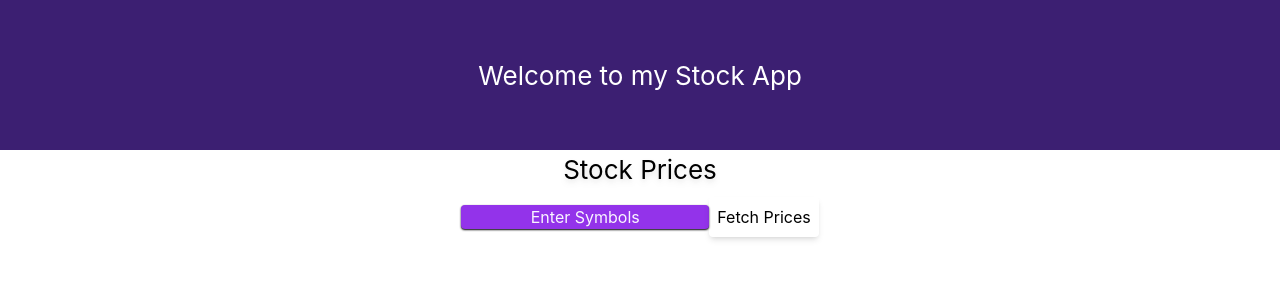
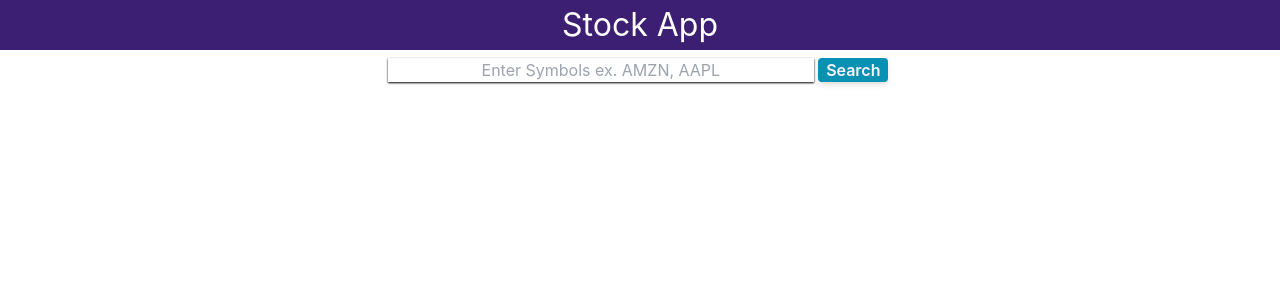
Before and after one commit to huntermasonb/stock-app, a React (Create React App) app: page / in a window 1280 px wide. Shown: the top 300 px of the page. Built offline with nearby package versions, Linux system fonts and the light colour scheme.

Commit message:
Minor styling changes to the stock prices being displayed.

```diff
--- a/src/App.css
+++ b/src/App.css
@@ -1,20 +1,21 @@
 /* HEADER */
 .App-header {
   background-color: #3c1f72;
-  min-height: 150px;
+  min-height: 50px;
   display: flex;
   flex-direction: row;
   align-items: center;
   justify-content: center;
-  font-size: calc(10px + 2vmin);
+  font-size: calc(16px + 2vmin);
   color: white;
 }
 
 /* BODY */
 .App-body h1 {
   text-align: center;
-  font-size: calc(10px + 2vmin);
+  font-size: calc(8px + 2vmin);
+  text-shadow: .2px -1px black;
 }
-.App-body .stock-prices ::placeholder  {
-  color: rgb(250 245 255 / var(--tw-text-opacity));
+#stockPrices {
+  display:none;
 }
--- a/src/App.js
+++ b/src/App.js
@@ -19,7 +19,7 @@ function App() {
         >
           Learn React
         </a>  */}
-        <h1> Welcome to my Stock App</h1>
+        <h1>Stock App</h1>
       </header>
       <div className='App-body'>
           <StockPrice />
--- a/src/StockPrice.js
+++ b/src/StockPrice.js
@@ -7,11 +7,13 @@ const StockPrice = () => {
 
   const handleInputChange = (event) => {
     setSymbols(event.target.value);
+    document.getElementById('stockPrices').style.display="none";
   };
 
   const handleSubmit = (event) => {
-    event.preventDefault(); // Prevent default form submission behavior
+    event.preventDefault();
     fetchData();
+    document.getElementById('stockPrices').style.display="block";
   };
 
   const fetchData = async () => {
@@ -22,7 +24,7 @@ const StockPrice = () => {
         params: {
           symbol: symbols,
           format: 'json',
-          outputsize: '30'
+          outputsize: '10'
         },
         headers: {
           'X-RapidAPI-Key': '577a69f858msh40fe029fdfb0c7bp1d982cjsna5b05d487d92',
@@ -32,31 +34,41 @@ const StockPrice = () => {
 
       try {
         const response = await axios.request(options);
+        if (response.status == "error"){
+          alert("Error: Please make sure you entered valid stock symbols.")
+          return;
+        }
         setPrices(response.data);
-      } catch (error) {
+      }
+      catch (error) {
         console.error(error);
       }
+    } else {
+      alert("Please make sure to enter valid stock symbols.")
     }
   };
 
+  // VIEW/DISPLAY
   return (
-    <div>
-      <h1 className='drop-shadow-md'>Stock Prices</h1>
-      <div className='flex flex-row justify-center'>
-        <form onSubmit={handleSubmit} className='flex-col stock-prices'>
+    <div className='container m-auto w-full'>
+      <div className='flex flex-row my-2'>
+        <form onSubmit={handleSubmit} className='stockInput w-full text-center'>
           <input
             type="text"
             id='stockSymbols'
             value={symbols}
-            className='text-center text-purple-50 bg-purple-600 hover:bg-purple-500 rounded shadow-sm shadow-black'
+            className='text-center shadow-sm w-1/3 shadow-black hover:shadow-md hover:shadow-black'
             onChange={handleInputChange}
-            placeholder="Enter Symbols"
+            placeholder="Enter Symbols ex. AMZN, AAPL"
+            required
           />
-          <button type="submit" className='rounded shadow-md p-2 mt-2'>
-            Fetch Prices
+          <button type="submit" className='rounded shadow-md px-2 mx-1 font-semibold text-purple-50 placeholder-purple-50 bg-cyan-600 hover:bg-cyan-700'>
+            Search
           </button>
         </form>
       </div>
+      <div id='stockPrices' className='flex flex-col'>
+        <h1>Stock Prices</h1>
         <ul className='text-center'>
           {Object.keys(prices).map(symbol => (
             <li key={symbols}>
@@ -65,6 +77,7 @@ const StockPrice = () => {
           ))}
         </ul>
       </div>
+    </div>
   );
 };
 
```
Lines whose indentation alone changed are shown as unchanged.
